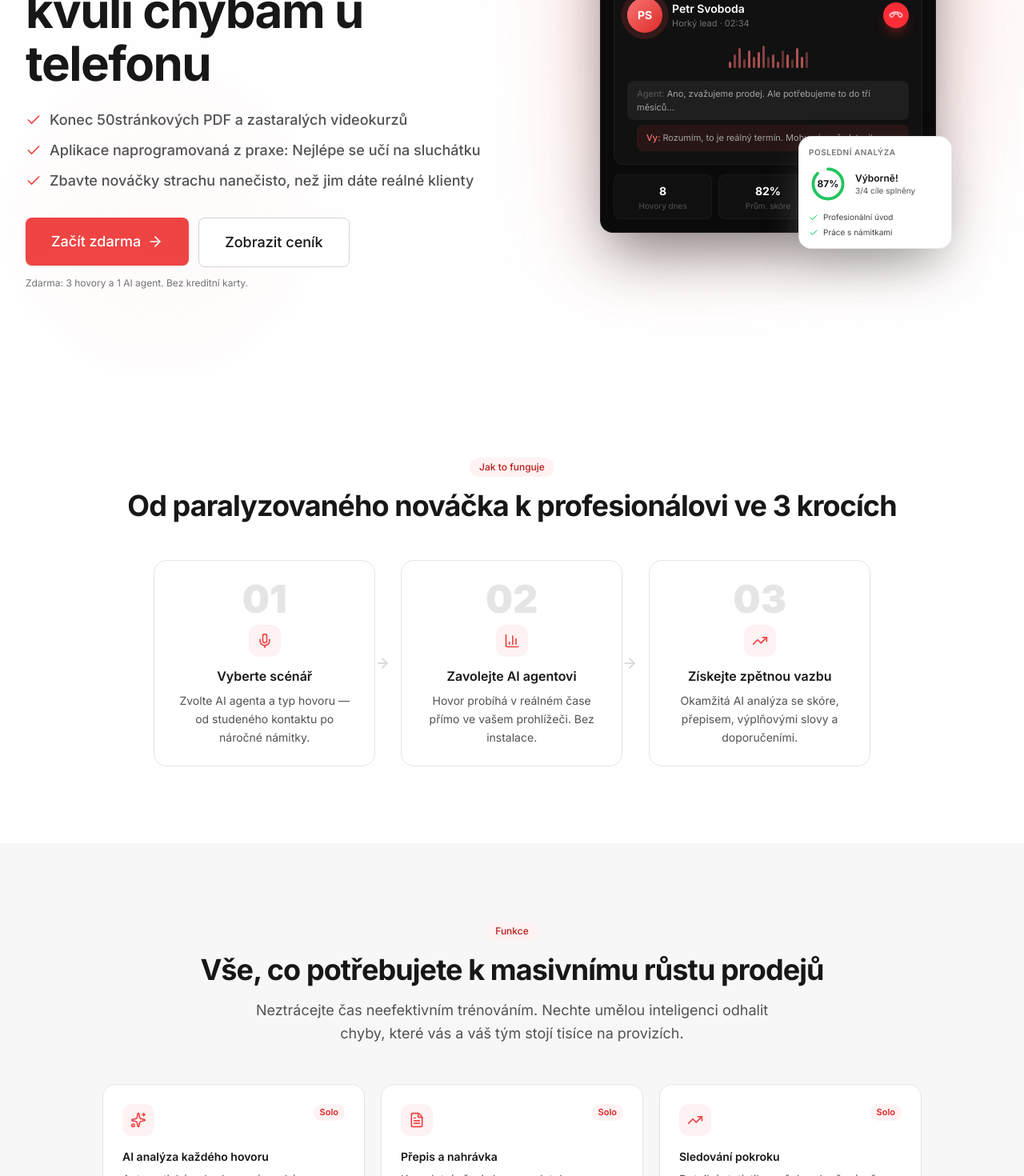
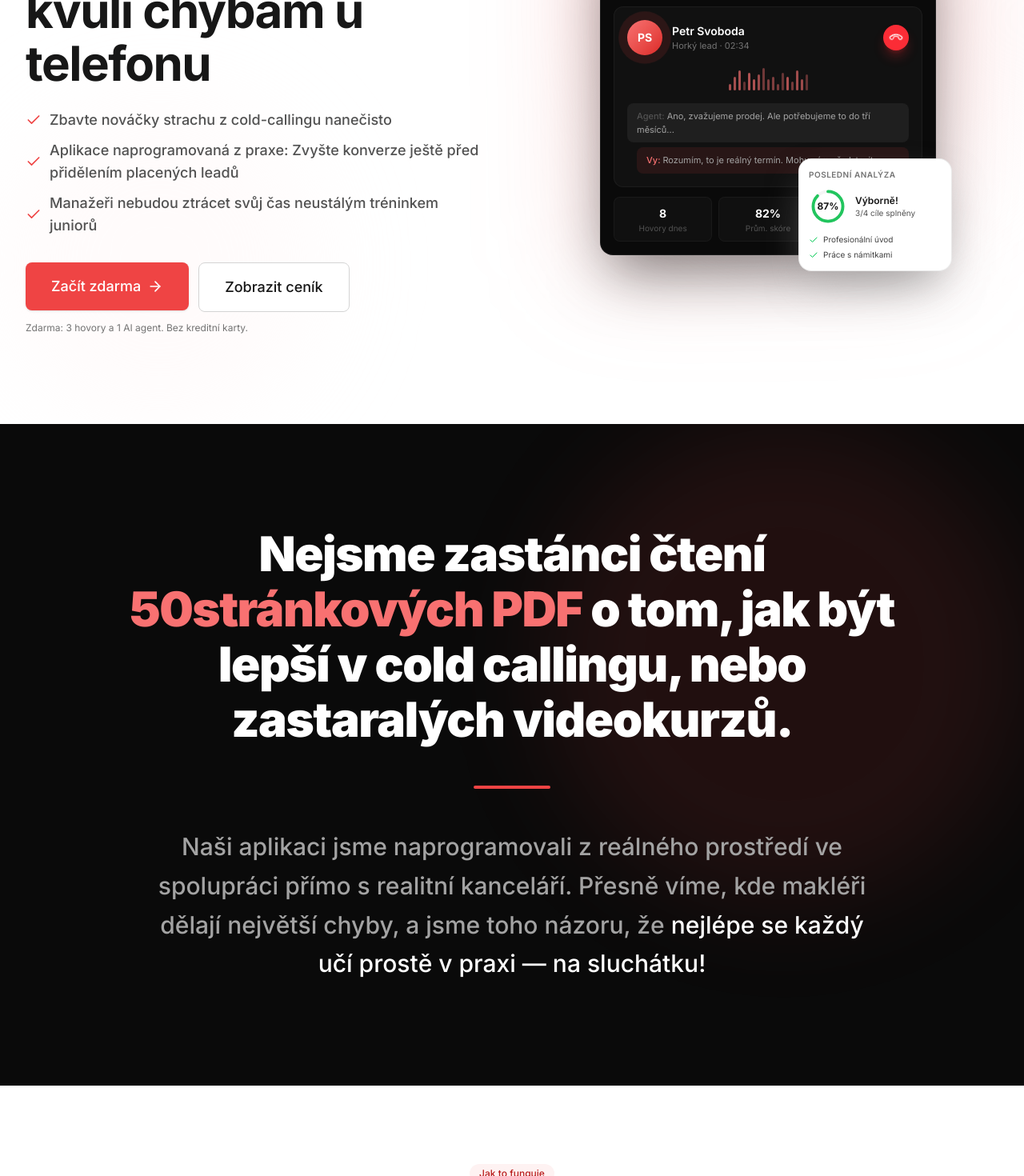
Before and after one commit to simcall-cz/simcall-app, a Next.js app: page / in a window 1280 px wide. Shown: the part 400-1870 px from the top of the page at 80% size. Built offline with nearby package versions, Linux system fonts and the light colour scheme; no server answers.

Commit message:
feat: add massive 'praxe vs PDF' banner section on homepage

```diff
--- a/src/app/(marketing)/page.tsx
+++ b/src/app/(marketing)/page.tsx
@@ -155,9 +155,9 @@ export default function HomePage() {
               <ScrollReveal delay={0.2}>
                 <ul className="mt-6 space-y-2.5">
                   {[
-                    "Konec 50stránkových PDF a zastaralých videokurzů",
-                    "Aplikace naprogramovaná z praxe: Nejlépe se učí na sluchátku",
-                    "Zbavte nováčky strachu nanečisto, než jim dáte reálné klienty",
+                    "Zbavte nováčky strachu z cold-callingu nanečisto",
+                    "Aplikace naprogramovaná z praxe: Zvyšte konverze ještě před přidělením placených leadů",
+                    "Manažeři nebudou ztrácet svůj čas neustálým tréninkem juniorů",
                   ].map((item) => (
                     <li
                       key={item}
@@ -199,6 +199,26 @@ export default function HomePage() {
               <HeroMockup />
             </div>
           </div>
+        </Container>
+      </section>
+
+      {/* ============================================ */}
+      {/* MASSIVE PHILOSOPHY BANNER                    */}
+      {/* ============================================ */}
+      <section className="py-20 sm:py-32 bg-neutral-900 relative overflow-hidden">
+        <div className="absolute top-0 right-0 w-[600px] h-[600px] bg-primary-500/10 rounded-full blur-3xl pointer-events-none" />
+        <Container>
+          <ScrollReveal>
+            <div className="max-w-5xl mx-auto text-center">
+              <h2 className="text-3xl sm:text-4xl md:text-5xl lg:text-6xl font-black text-white leading-[1.15] tracking-tight">
+                Nejsme zastánci čtení <span className="text-primary-400">50stránkových PDF</span> o tom, jak být lepší v cold callingu, nebo zastaralých videokurzů.
+              </h2>
+              <div className="w-24 h-1 bg-primary-500 mx-auto mt-12 mb-12 rounded-full" />
+              <p className="text-xl sm:text-2xl md:text-3xl text-neutral-300 font-medium leading-relaxed max-w-4xl mx-auto">
+                Naši aplikaci jsme naprogramovali z reálného prostředí ve spolupráci přímo s realitní kanceláří. Přesně víme, kde makléři dělají největší chyby, a jsme toho názoru, že <span className="text-white">nejlépe se každý učí prostě v praxi — na sluchátku!</span>
+              </p>
+            </div>
+          </ScrollReveal>
         </Container>
       </section>
 
```
